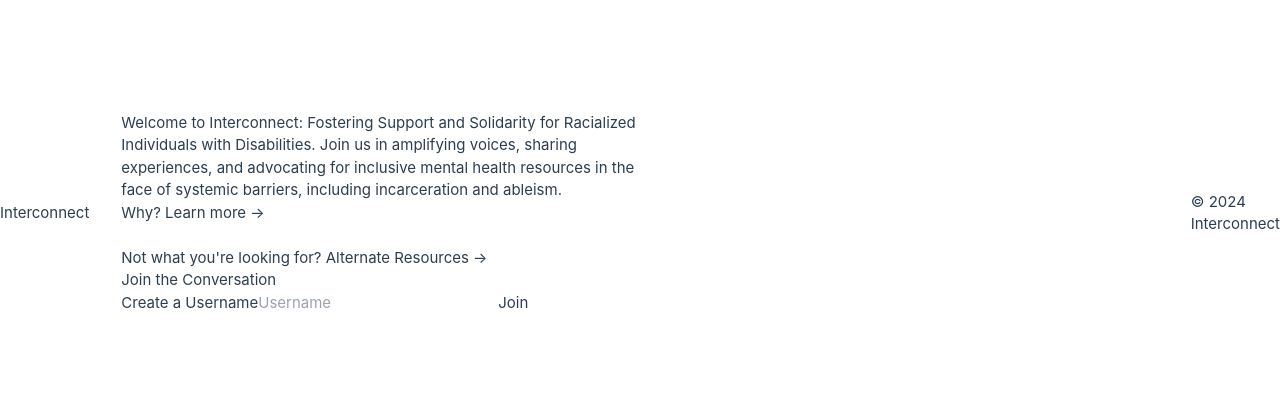
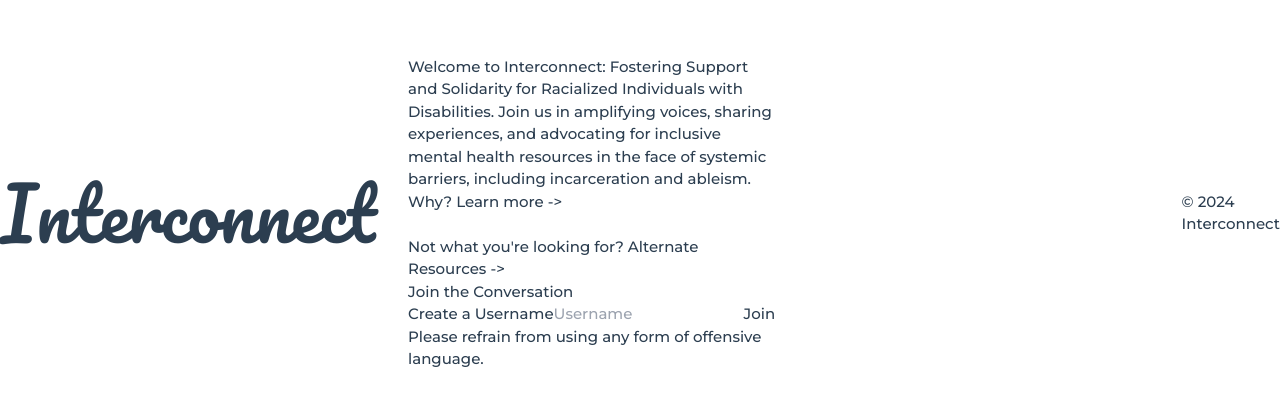
Before and after one commit to snick-m/interconnect, a Vue app: page / in a window 1280 px wide. Shown: the part 187-592 px from the top of the page. Built offline with nearby package versions, Linux system fonts and the light colour scheme; no server answers; what vuefire would draw is missing.

Commit message:
Re-themed

```diff
--- a/index.html
+++ b/index.html
@@ -6,18 +6,26 @@
   <link rel="icon" href="/favicon.ico">
   <meta name="viewport" content="width=device-width, initial-scale=1.0">
   <title>Interconnect</title>
+
+  <link rel="preconnect" href="https://fonts.googleapis.com">
+  <link rel="preconnect" href="https://fonts.gstatic.com" crossorigin>
+  <link
+    href="https://fonts.googleapis.com/css2?family=Pacifico:wght@400&family=Dancing+Script:wght@400..900&family=Montserrat:ital,wght@0,100..900;1,100..900&display=swap"
+    rel="stylesheet">
 </head>
 
-<body class="bg-gray-950 h-screen flex flex-col">
+<body class="bg-white h-screen flex flex-col">
   <header>
-    <h1 class="text-4xl text-white font-bold my-12">Interconnect</h1>
+    <h1
+      class="text-6xl px-2 text-gray-950 font-bold my-12 text-transparent bg-clip-text bg-gradient-to-b from-orange-400 from-40% to-purple-600">
+      Interconnect</h1>
   </header>
 
   <div id="app"></div>
   <script type="module" src="/src/main.ts"></script>
 
   <footer class="relative mt-5 mb-0 p-4 w-full text-center col-span-2">
-    <p>© 2024 Interconnect</p>
+    <p class="text-gray-950">© 2024 Interconnect</p>
   </footer>
 </body>
 
--- a/src/assets/main.css
+++ b/src/assets/main.css
@@ -1,4 +1,14 @@
 @import './base.css';
+
+header>h1 {
+  font-size: 72px;
+  font-family: Pacifico, cursive;
+}
+
+* {
+  font-family: Montserrat;
+  font-weight: 500;
+}
 
 #app {
   max-width: 1280px;
--- a/src/components/AboutProject.vue
+++ b/src/components/AboutProject.vue
@@ -1,7 +1,7 @@
 <script setup lang="ts"></script>
 
 <template>
-  <div class="flex flex-col text-left text-neutral-300 items-center place-self-center col-span-2 w-3/4">
+  <div class="flex flex-col text-left text-neutral-800 items-center place-self-center col-span-2 w-3/4">
     <h1 class="text-4xl font-bold">About the Project</h1>
     <p class="text-md mt-4">Interconnect is an open-source initiative aimed at shedding light on the
       critical gaps in mental health services for racialized individuals with disabilities, and those who have
--- a/src/components/AlternateResources.vue
+++ b/src/components/AlternateResources.vue
@@ -1,7 +1,7 @@
 <script setup lang="ts"></script>
 
 <template>
-    <div class="flex flex-col text-left text-neutral-300 items-center place-self-center col-span-2 w-3/4">
+    <div class="flex flex-col text-left text-neutral-800 items-center place-self-center col-span-2 w-3/4">
         <h1 class="text-4xl font-bold">Alternate Resources</h1>
         <p class="text-md mt-4">
             While this project brings to attention the lack of support resources, there are still some good resources
--- a/src/components/ChatBox.vue
+++ b/src/components/ChatBox.vue
@@ -78,18 +78,18 @@ function createRoom(e: Event) {
 
 <template>
   <div
-    class="container grid grid-cols-7 grid-flow-col col-span-full border border-gray-900 rounded-xl overflow-clip max-h-full">
-    <div class="flex flex-col col-span-5 bg-gray-700 max-h-full">
-      <div class="w-full max-h-full bg-gray-700">
-        <h2 class="text-lg py-2 w-full text-center font-semibold">Chatbox - #{{ room }}
+    class="container grid grid-cols-7 grid-flow-dense grid-flow-col col-span-full border border-gray-900 rounded-xl overflow-clip">
+    <div class="flex flex-col col-span-5 bg-orange-400 max-h-full">
+      <div class="w-full max-h-full bg-orange-400">
+        <h2 class="text-lg py-2 w-full text-white text-center font-semibold">Chatbox - #{{ room }}
         </h2>
         <ul class="wrapper overflow-y-auto flex flex-col-reverse">
           <li class="flex flex-col items-start" v-for="message in messages"
             :key="`${message.username}_${message.timestamp}`">
             <div
-              :class="`flex flex-col p-2 rounded-lg m-2` + (message.user === username ? ' self-end bg-blue-800 text-right' : ' self-start bg-gray-800')"
+              :class="`flex flex-col p-2 rounded-lg m-2` + (message.user === username ? ' self-end bg-orange-600 text-white text-right' : ' self-start text-white bg-orange-700')"
               :title="(new Date(message.timestamp)).toLocaleString()">
-              <div class="text-xs text-gray-500"> {{ message.user }}</div>
+              <div class="text-xs text-gray-200"> {{ message.user }}</div>
               <p>{{ message.message }}</p>
             </div>
           </li>
@@ -97,46 +97,47 @@ function createRoom(e: Event) {
       </div>
       <form @submit="sendMessage">
         <div class="flex flex-row h-14 p-2 w-ful">
-          <input v-model="sendBox" type="text" class="w-full h-full p-2 bg-gray-800 rounded-xl"
+          <input v-model="sendBox" type="text" class="w-full h-full p-2 bg-neutral-100 text-black rounded-xl"
             placeholder="Type a message..." />
-          <button type="submit" class="btn ms-2 px-4 p-2 h-full bg-blue-800 hover:bg-gray-900 rounded-xl">
+          <button type="submit" class="btn ms-2 px-4 p-2 h-full bg-purple-500 hover:bg-purple-600 transition-colors text-white rounded-xl">
             Send
           </button>
         </div>
       </form>
     </div>
-    <div class="flex flex-col justify-center col-span-2 h-full bg-gray-800">
-      <h2 class="text-lg py-2 w-full text-center font-semibold">Rooms</h2>
+    <div class="flex flex-col justify-center col-span-2 h-full bg-orange-400">
+      <h2 class="text-lg py-2 w-full text-center font-semibold text-white">Rooms</h2>
       <ul class="wrapper flex flex-col justify-start w-full h-full overflow-y-auto">
         <!-- <li class="w-full px-3 py-1">
           <a class="hover:bg-transparent hover:underline" :href="`chatroom?user=${username}&name=global`">#global</a>
         </li> -->
-        <li class="w-full px-3 py-1" v-for="room in rooms" :key="room.id">
+        <li class="w-full px-3 py-1 text-white" v-for="room in rooms" :key="room.id">
           <RouterLink class="hover:bg-transparent hover:underline"
             :to="{ name: 'chat', query: { user: username as string, name: room.name } }">
             #{{ room.name }}</RouterLink>
         </li>
       </ul>
-      <button @click="toggleCreateBox" class="btn m-2 p-2 bg-blue-800 rounded-xl">Create Room</button>
+      <button @click="toggleCreateBox" class="btn m-2 p-2 bg-purple-500 text-white rounded-xl">Create Room</button>
     </div>
+    <div class="col-span-7 text-neutral-800 text-sm py-2 bg-orange-400 text-center">Please refrain from using offensive or hurtful language.</div>
   </div>
   <form @submit="createRoom" class="z-50">
     <div v-if="showCreateBox" class="fixed m-auto inset-0 bg-gray-900 bg-opacity-50 flex justify-center items-center">
-      <div class="grid grid-cols-2 bg-gray-800 p-4 rounded-lg">
-        <h2 class="col-span-2 text-lg py-2 w-full text-center">Create Room</h2>
-        <input v-model="newRoomName" type="text" class="col-span-2 w-full h-full p-2 bg-gray-700 rounded-xl"
+      <div class="grid grid-cols-2 bg-orange-400 p-4 rounded-lg">
+        <h2 class="col-span-2 text-lg py-2 w-full text-white text-center">Create Room</h2>
+        <input v-model="newRoomName" type="text" class="col-span-2 w-full h-full p-2 bg-gray-100 rounded-xl"
           placeholder="Room Name" pattern="[a-z0-9_-]{4,32}" />
         <span class="col-span-2 py-2 text-xs text-gray-500 w-full">Only use lowercase letters, numbers, and - or _. (No
           spaces)</span>
-        <input v-model="newRoomDesc" type="text" class="col-span-2 w-full h-full p-2 bg-gray-700 rounded-xl"
+        <input v-model="newRoomDesc" type="text" class="col-span-2 w-full h-full p-2 bg-gray-100 rounded-xl"
           placeholder="Room Topic" pattern=".{0,120}" />
         <span class="col-span-2 py-2 text-xs text-gray-500 w-full"></span>
-        <input v-model="newRoomTags" type="text" class="col-span-2 w-full h-full p-2 bg-gray-700 rounded-xl"
+        <input v-model="newRoomTags" type="text" class="col-span-2 w-full h-full p-2 bg-gray-100 rounded-xl"
           placeholder="Room Tags" pattern="[a-z0-9_,]{0,200}" />
         <span class="col-span-2 py-2 text-xs text-gray-500 w-full">Letters, numbers and _. Separate tags by a
           comma.</span>
-        <button type="submit" class="btn me-2 p-2 bg-blue-800 rounded-xl">Create</button>
-        <button @click="toggleCreateBox" class="btn p-2 bg-red-800 rounded-xl">Cancel</button>
+        <button type="submit" class="btn me-2 p-2 bg-purple-500 text-white rounded-xl">Create</button>
+        <button @click="toggleCreateBox" class="btn p-2 bg-red-500 rounded-xl">Cancel</button>
       </div>
     </div>
   </form>
--- a/src/components/HomePage.vue
+++ b/src/components/HomePage.vue
@@ -17,25 +17,26 @@ function joinChat(e: Event) {
   <div class="col-span-2 flex flex-col items-center justify-center">
     <div class="flex flex-col items-center text-center text-white my-12">
       <div class="w-2/3">
-        <p class="text-md text-neutral-400">Welcome to Interconnect: Fostering Support and Solidarity for Racialized
+        <p class="text-md text-neutral-800">Welcome to Interconnect: Fostering Support and Solidarity for Racialized
           Individuals with Disabilities. Join us in amplifying voices, sharing experiences, and advocating for inclusive
           mental health resources in the face of systemic barriers, including incarceration and ableism.
           <br />
-          <RouterLink to="/about" class="text-blue-500">Why? Learn more -></RouterLink>
+          <RouterLink to="/about" class="text-blue-500 italic">Why? Learn more -></RouterLink>
         </p>
         <br />
 
 
-        <p class="text-md text-neutral-400">Not what you're looking for?
-          <RouterLink to="/alternate" class="text-blue-500">Alternate Resources -></RouterLink>
+        <p class="text-md text-neutral-600">Not what you're looking for?
+          <RouterLink to="/alternate" class="text-blue-500 italic">Alternate Resources -></RouterLink>
         </p>
       </div>
     </div>
-    <form @submit="joinChat" class="w-1/2 grid grid-cols-2 gap-4 p-8 bg-gray-900 rounded-2xl">
+    <form @submit="joinChat" class="w-1/2 grid grid-cols-2 gap-4 p-8 bg-orange-400 shadow-lg rounded-2xl">
       <h1 class="col-span-2 text-2xl font-bold text-center text-white">Join the Conversation</h1>
       <span class="col-span-2 text-center">Create a Username</span>
-      <input v-model="username" type="text" placeholder="Username" class="w-full h-full p-2 bg-gray-800 rounded-lg" />
-      <button type="submit" class="px-3 py-1 bg-blue-700 hover:bg-blue-800 rounded-lg">Join</button>
+      <input v-model="username" type="text" placeholder="Username" class="w-full h-full p-2 bg-gray-100 rounded-lg text-black" />
+      <button type="submit" class="px-3 py-1 text-white bg-gradient-to-r from-orange-500 to-purple-300 hover:bg-gradient-to-l transition-all rounded-lg">Join</button>
+      <h3 class="col-span-2 text-center text-neutral-100 text-sm">Please refrain from using any form of offensive language.</h3>
     </form>
   </div>
 </template>
```
